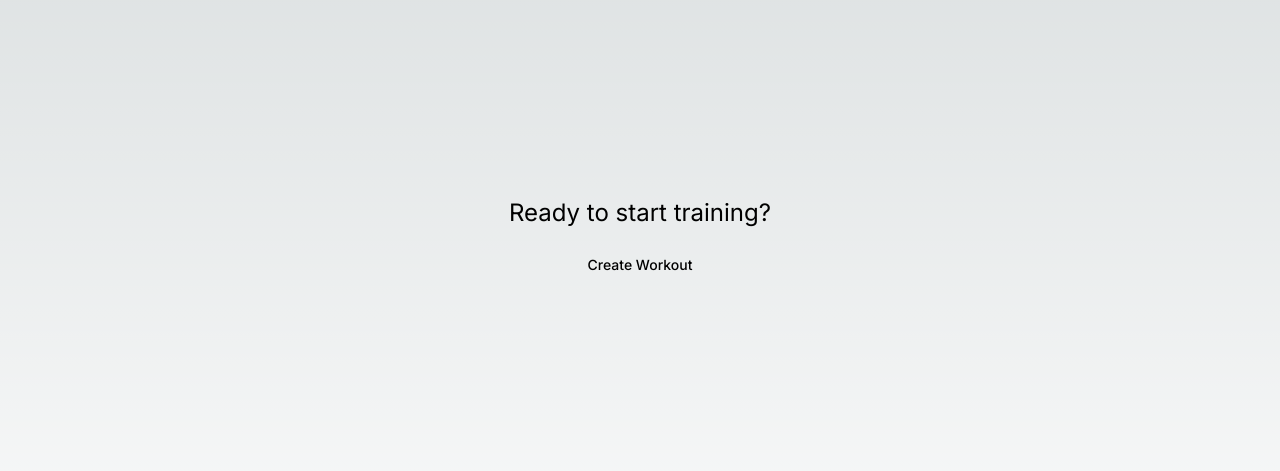
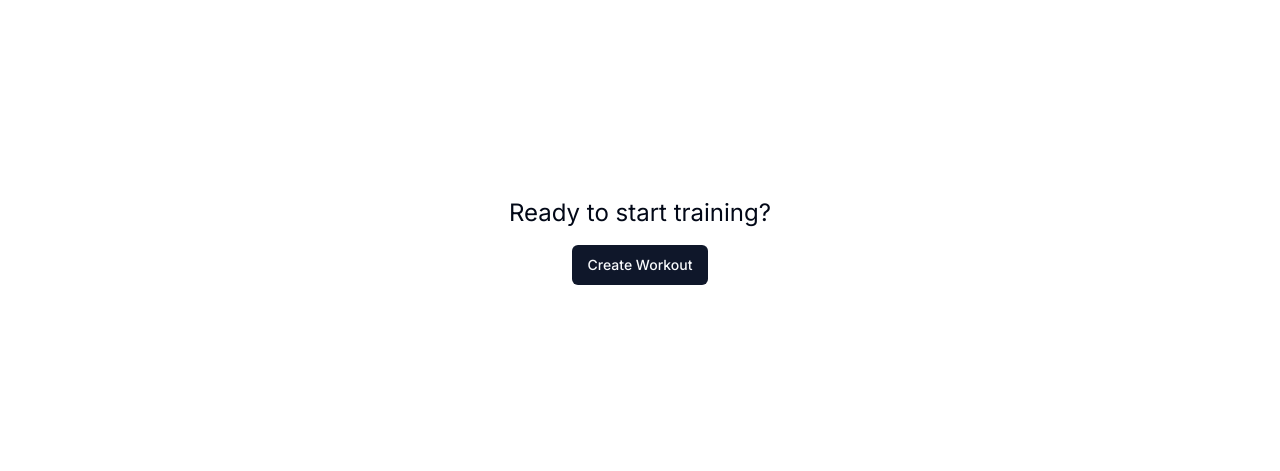
Before and after one commit to aamdias/planmysets, a Next.js app: page / in a window 1280 px wide. Shown: the part 223-694 px from the top of the page. Built offline with nearby package versions, Linux system fonts and the light colour scheme.

Commit message:
fix: lib issues

```diff
--- a/app/globals.css
+++ b/app/globals.css
@@ -2,32 +2,75 @@
 @tailwind components;
 @tailwind utilities;
 
-:root {
-  --foreground-rgb: 0, 0, 0;
-  --background-start-rgb: 214, 219, 220;
-  --background-end-rgb: 255, 255, 255;
-}
+@layer base {
+  :root {
+    --background: 0 0% 100%;
+    --foreground: 222.2 84% 4.9%;
 
-@media (prefers-color-scheme: dark) {
-  :root {
-    --foreground-rgb: 255, 255, 255;
-    --background-start-rgb: 0, 0, 0;
-    --background-end-rgb: 0, 0, 0;
+    --card: 0 0% 100%;
+    --card-foreground: 222.2 84% 4.9%;
+
+    --popover: 0 0% 100%;
+    --popover-foreground: 222.2 84% 4.9%;
+
+    --primary: 222.2 47.4% 11.2%;
+    --primary-foreground: 210 40% 98%;
+
+    --secondary: 210 40% 96.1%;
+    --secondary-foreground: 222.2 47.4% 11.2%;
+
+    --muted: 210 40% 96.1%;
+    --muted-foreground: 215.4 16.3% 46.9%;
+
+    --accent: 210 40% 96.1%;
+    --accent-foreground: 222.2 47.4% 11.2%;
+
+    --destructive: 0 84.2% 60.2%;
+    --destructive-foreground: 210 40% 98%;
+
+    --border: 214.3 31.8% 91.4%;
+    --input: 214.3 31.8% 91.4%;
+    --ring: 222.2 84% 4.9%;
+
+    --radius: 0.5rem;
+  }
+
+  .dark {
+    --background: 222.2 84% 4.9%;
+    --foreground: 210 40% 98%;
+
+    --card: 222.2 84% 4.9%;
+    --card-foreground: 210 40% 98%;
+
+    --popover: 222.2 84% 4.9%;
+    --popover-foreground: 210 40% 98%;
+
+    --primary: 210 40% 98%;
+    --primary-foreground: 222.2 47.4% 11.2%;
+
+    --secondary: 217.2 32.6% 17.5%;
+    --secondary-foreground: 210 40% 98%;
+
+    --muted: 217.2 32.6% 17.5%;
+    --muted-foreground: 215 20.2% 65.1%;
+
+    --accent: 217.2 32.6% 17.5%;
+    --accent-foreground: 210 40% 98%;
+
+    --destructive: 0 62.8% 30.6%;
+    --destructive-foreground: 210 40% 98%;
+
+    --border: 217.2 32.6% 17.5%;
+    --input: 217.2 32.6% 17.5%;
+    --ring: 212.7 26.8% 83.9%;
   }
 }
 
-body {
-  color: rgb(var(--foreground-rgb));
-  background: linear-gradient(
-      to bottom,
-      transparent,
-      rgb(var(--background-end-rgb))
-    )
-    rgb(var(--background-start-rgb));
-}
-
-@layer utilities {
-  .text-balance {
-    text-wrap: balance;
+@layer base {
+  * {
+    @apply border-border;
+  }
+  body {
+    @apply bg-background text-foreground;
   }
 }
--- /dev/null
+++ b/lib/utils.ts
@@ -0,0 +1,6 @@
+import { type ClassValue, clsx } from "clsx"
+import { twMerge } from "tailwind-merge"
+
+export function cn(...inputs: ClassValue[]) {
+  return twMerge(clsx(inputs))
+}
```
Also changed, not shown: components.json (added).
